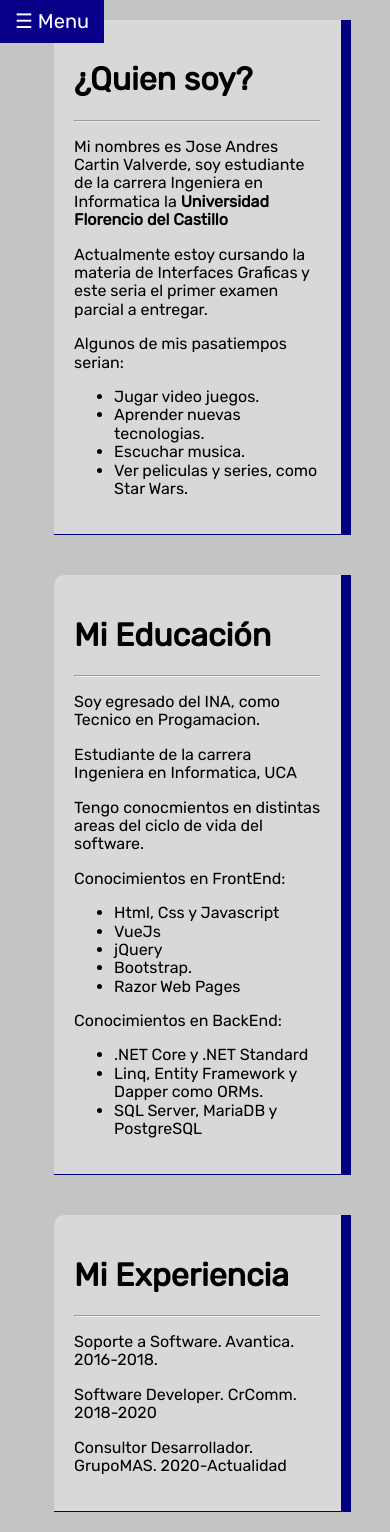
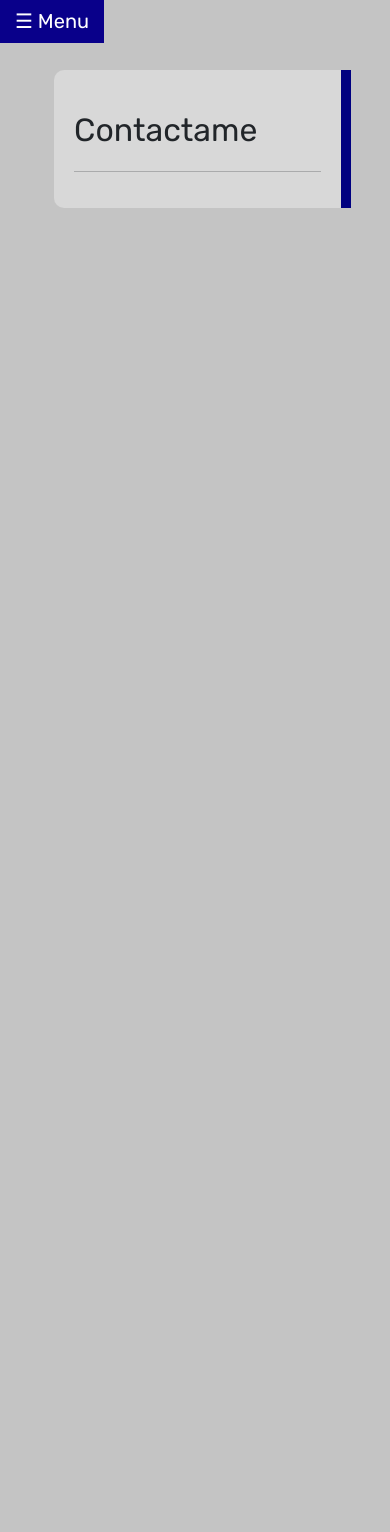
Before and after one commit to Lokocr/Examen_Parcial_1, a plain HTML site: page contacto.html in a window 390 px wide. After the commit the page ends 844 px from the top, so only its background shows below. Drawn offline with nearby package versions, Linux system fonts and the light colour scheme.

Commit message:
Se agrega cambios al index

```diff
--- a/contacto.html
+++ b/contacto.html
@@ -5,6 +5,11 @@
     <meta http-equiv="X-UA-Compatible" content="IE=edge">
     <meta name="viewport" content="width=device-width, initial-scale=1.0">
     <title>Examen Parcial 1 - Contacto</title>
+
+    <link href="https://cdn.jsdelivr.net/npm/bootstrap@5.0.0-beta2/dist/css/bootstrap.min.css" rel="stylesheet" integrity="sha384-BmbxuPwQa2lc/FVzBcNJ7UAyJxM6wuqIj61tLrc4wSX0szH/Ev+nYRRuWlolflfl" crossorigin="anonymous">
+    <script src="https://cdn.jsdelivr.net/npm/@popperjs/core@2.6.0/dist/umd/popper.min.js" integrity="sha384-KsvD1yqQ1/1+IA7gi3P0tyJcT3vR+NdBTt13hSJ2lnve8agRGXTTyNaBYmCR/Nwi" crossorigin="anonymous"></script>
+    <script src="https://cdn.jsdelivr.net/npm/bootstrap@5.0.0-beta2/dist/js/bootstrap.min.js" integrity="sha384-nsg8ua9HAw1y0W1btsyWgBklPnCUAFLuTMS2G72MMONqmOymq585AcH49TLBQObG" crossorigin="anonymous"></script>
+
 
     <link rel="stylesheet" href="css/normalize.css">
     <link rel="stylesheet" href="css/style.css">
@@ -45,84 +50,19 @@
         <main id="main">
             <!-- Titulo -->
             <section class="Cuadro">
-                <h1>¿Quien soy?</h1>
+                <h1>Contactame</h1>
 
                 <hr class="DivisorMenu">
 
-                <!-- Seccion: Descripcion -->
-                <section class="ContenidoSeccion">
-                    <p>Mi nombres es <span class="MiNombre">Jose Andres Cartin Valverde</span>,
-                        soy estudiante de la carrera Ingeniera en Informatica la
-                        <strong>Universidad Florencio del Castillo <i class="fas fa-university"></i></strong></p>
+                <form action="EnviarFormulario()" method="post">
 
-                    <p>Actualmente estoy cursando la materia de Interfaces Graficas y este seria el
-                        primer examen parcial a entregar.
-                    </p>
 
-                    <p>Algunos de mis pasatiempos serian:</p>
-                    <ul>
-                        <li>Jugar video juegos.</li>
-                        <li>Aprender nuevas tecnologias.</li>
-                        <li>Escuchar musica.</li>
-                        <li>Ver peliculas y series, como Star Wars. <i class="fas fa-jedi"></i></li>
-                    </ul>
-                </section>
-                <!-- Seccion: Descripcion -->
+                </form>
 
             </section>
             <!-- Titulo -->
 
 
-
-            <!-- Seccion: Educacion -->
-            <section class="Cuadro">
-                <h1>Mi Educación</h1>
-
-                <hr class="DivisorMenu">
-
-                <!-- Seccion: Descripcion -->
-                <section class="ContenidoSeccion">
-                    <p>Soy egresado del INA, como Tecnico en Progamacion.</p>
-                    <p>Estudiante de la carrera Ingeniera en Informatica, UCA</p>
-
-                    <p>Tengo conocmientos en distintas areas del ciclo de vida del software.</p>
-
-                    <p>Conocimientos en FrontEnd:</p>
-                    <ul>
-                        <li>Html, Css y Javascript</li>
-                        <li>VueJs</li>
-                        <li>jQuery</li>
-                        <li>Bootstrap.</li>
-                        <li>Razor Web Pages</li>
-                    </ul>
-
-                    <p>Conocimientos en BackEnd:</p>
-                    <ul>
-                        <li>.NET Core y .NET Standard</li>
-                        <li>Linq, Entity Framework y Dapper como ORMs.</li>
-                        <li>SQL Server, MariaDB y PostgreSQL</li>
-                    </ul>
-                </section>
-                <!-- Seccion: Descripcion -->
-            </section>
-            <!-- Seccion: Educacion -->
-
-            <!-- Seccion: Experiencia -->
-            <section class="Cuadro">
-
-                <h1>Mi Experiencia</h1>
-
-                <hr class="DivisorMenu">
-
-                <!-- Seccion: Descripcion -->
-                <section class="ContenidoSeccion">
-                    <p>Soporte a Software. Avantica. 2016-2018.</p>
-                    <p>Software Developer. CrComm. 2018-2020</p>
-                    <p>Consultor Desarrollador. GrupoMAS. 2020-Actualidad</p>
-
-            </section>
-            <!-- Seccion: Experiencia -->
-
         </main>
     </div>
 </body>
--- a/css/style.css
+++ b/css/style.css
@@ -40,6 +40,7 @@ body{
     border: none;
     border-top: 1px solid;
     color: #818181;
+    z-index: 99;
 }
 
 .MenuLateral a{
@@ -83,20 +84,9 @@ body{
 
 #Menu{
     transition: margin-left 0.5ms;
-    /* padding: 20px; */
     width: 120px;
     float: left;
 
-}
-
-@media screen and (max-height: 450px) {
-    .MenuLateral {
-        padding-top: 15px;
-    }
-
-    .MenuLateral a {
-        font-size: 18px;
-    }
 }
 
 /* Seccion de menu */
@@ -105,10 +95,8 @@ body{
 
 #main .Cuadro{
     box-sizing: border-box;
-    /* box-shadow: 0px 0px 20px #e3e1e1; */
     background-color: #d8d8d8;
-    border-radius: 10px 0px 0px 0px;
-    border-bottom: 1px solid navy;
+    border-radius: 10px 0px 0px 10px;
     border-right: solid 10px navy;
     margin: 20px;
     padding: 20px;
@@ -121,15 +109,55 @@ body{
     font-weight: 500;
     font-size: medium;
 }
+/* Seccion de Contenido Principal */
 
+/* Seccion de Inicio */
+
+.Inicio{
+    background-image: url("../images/pexels-christina-morillo-1181243.jpg");
+    background-size: cover;
+    position: relative;
+    height: 500px;
+    z-index: -0999;
+}
+
+.Inicio .TextoBienvenida{
+    background-color: white;
+    color: black;
+    font-size: 10vw;
+    font-weight: bold;
+    margin: 0 auto;
+    padding: 10px;
+    width: 50%;
+    text-align: center;
+    position: absolute;
+    top: 50%;
+    left: 50%;
+    transform: translate(-50%, -50%);
+    border: 3px solid black;
+
+    mix-blend-mode: screen;
+}
+
+
+/* Seccion de Inicio */
+
+
+/* Seccion de Media Queries */
 @media screen and (max-width: 400px){
     #main {
-
         /* margin-left: 10px; */
         float: left;
-        /* margin-top: 20px; */
+        margin-top: 50px;
         width: 95%;
+        z-index: -9999;
+    }
+
+    .MenuLateral {
+        padding-top: 15px;
+    }
+
+    .MenuLateral a {
+        font-size: 18px;
     }
 }
-
-/* Seccion de Contenido Principal */
```
Also changed, not shown: index.html (+3 -31 lines), 1 other file.
